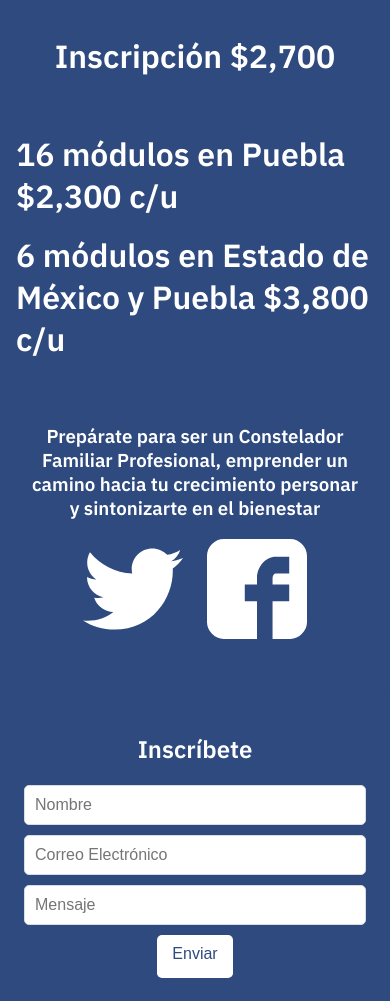
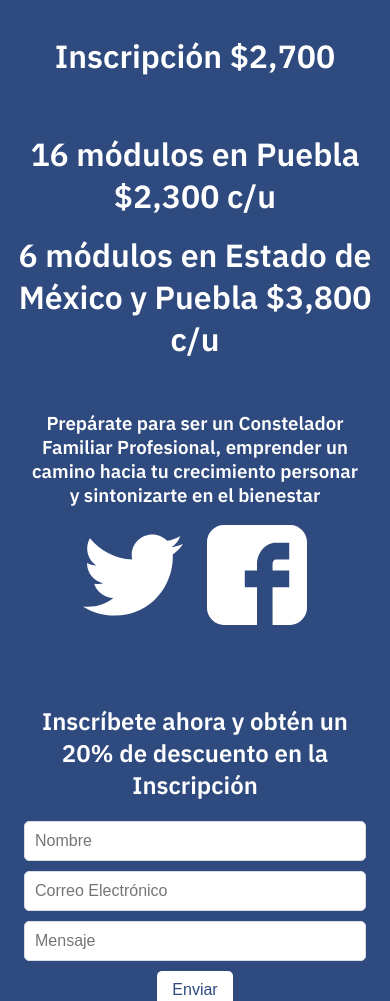
Before and after one commit to adandue/diplomado-andal, a plain HTML site: page index.html in a window 390 px wide. Shown: the part 2640-3641 px from the top of the page. Drawn offline with Linux system fonts and the light colour scheme.

Commit message:
costos text align center

```diff
--- a/css/styles.css
+++ b/css/styles.css
@@ -425,7 +425,7 @@ ol,ul
         "horarios-text1"
         "horarios-text2"
         "horarios-text3"
-        "horarios-text4"
+        "horarios-text4";
     }
     .horarios-title
     {
@@ -476,6 +476,7 @@ ol,ul
     .costos h3
     {
         padding: 0 .5em;
+        text-align: center;
     }
     .contacto
     {
--- a/index.html
+++ b/index.html
@@ -76,7 +76,7 @@
     <div class="container">
         <section class="contacto" id="contacto">
             <form action="" class="form">
-                <h2>Inscríbete</h2>
+                <h2>Inscríbete ahora y obtén un 20% de descuento en la Inscripción</h2>
                 <input type="text" placeholder="Nombre">
                 <input type="email" placeholder="Correo Electrónico">
                 <input type="text" placeholder="Mensaje">
```
